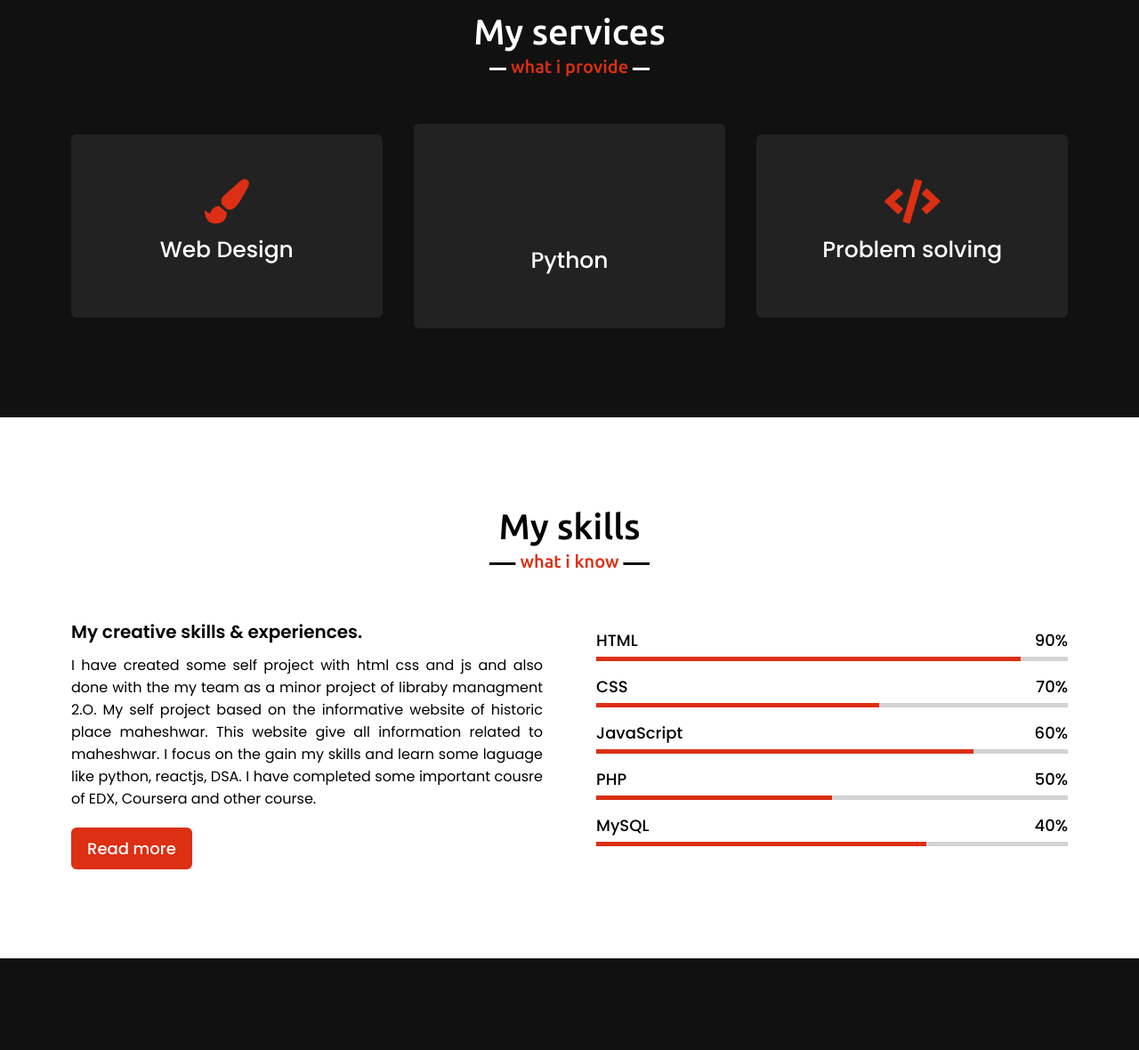
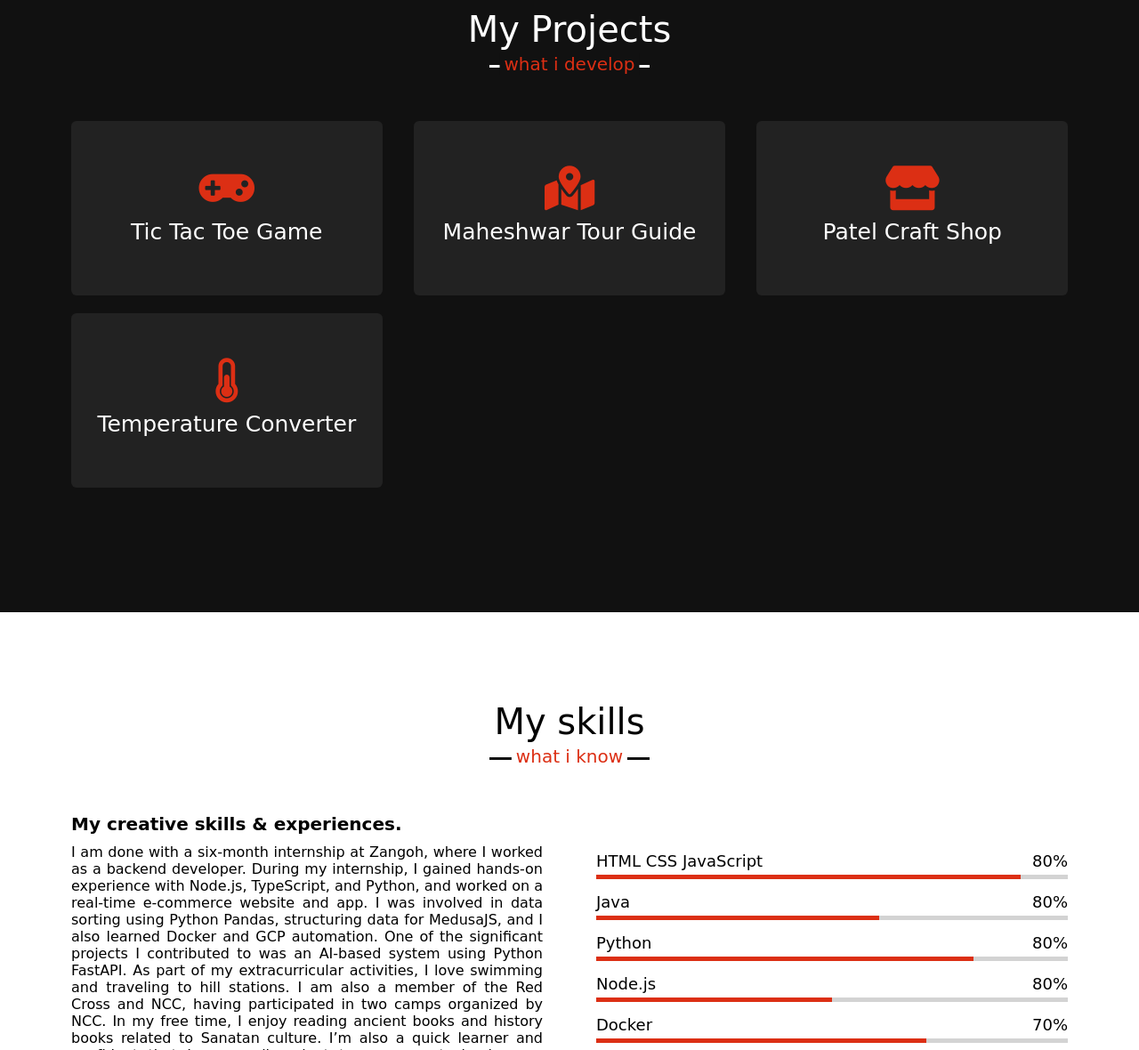
Before and after one commit to yashpatel000007/Portfolio, a plain HTML site: page index.html in a window 1280 px wide. Shown: the part 1620-2800 px from the top of the page at 89% size. Drawn offline with nearby package versions, Linux system fonts and the light colour scheme.

Commit message:
Update All Section and add hyperlinks and make clickable and responsive

```diff
--- a/index.html
+++ b/index.html
@@ -24,7 +24,7 @@
             <ul class="menu">
                 <li><a href="#home" class="menu-btn">Home</a></li>
                 <li><a href="#about" class="menu-btn">About</a></li>
-                <li><a href="#services" class="menu-btn">Services</a></li>
+                <li><a href="#services" class="menu-btn">Projects</a></li>
                 <li><a href="#skills" class="menu-btn">Skills</a></li>
                 <li><a href="#contact" class="menu-btn">Contact</a></li>
             </ul>
@@ -38,10 +38,11 @@
     <section class="home" id="home">
         <div class="max-width">
             <div class="home-content">
-                <div class="text-1">Hello, my name is</div>
+                <div class="text-1">Hello, I'm</div>
                 <div class="text-2">Yash Patel</div>
-                <div class="text-3">And I'm a <span class="typing"></span></div>
-                <a href="#">Hire me</a>
+                <div class="text-3">And I'm <span class="typing"></span></div>
+                <a href="mailto:yashpatelmaheshwar088@gmail.com?subject=Add%20Some%20Subject">Hire me</a>
+
             </div>
         </div>
     </section>
@@ -55,9 +56,10 @@
                     <img src="Screenshot_2021-05-29-16-10-11-63.jpg" alt="">
                 </div>
                 <div class="column right">
-                    <div class="text">I'm Yash and I'm a <span class="typing-2"></span></div>
-                    <p>My father name is Mr. Rajaram Patel and my Mother name is Mrs. gayatri patel. I am from Maheshwar. I have complete my higher education from Govt. ex. h. s. school maheshwar with 81 % and i am currently pursing b.tech CSE from indore institute of science and technology indore. I want to get placed into the top Multinational company. I love playing cricket and swiming in the free time and also this is my hobies. I've been working on my portfolio since 3rd year of college, but now it's time to show the world what i've got. if you'd like to learn more about me, check out my linkedln profile. You can also follow me on instagram yashpatel._.07</p>
-                    <a href="#">Download CV</a>
+                    <div class="text">I'm Yash Patel <span class="typing-2"></span></div>
+                    <p>I am from Maheshwar, Madhya Pradesh. I am 22 years old and recently graduated from Indore Institute of Science and Technology, Indore, with a degree in Computer Science and Engineering. I secured 77.6% in 10th standard, 80.8% in 12th standard, and 82.9% in graduation. During my studies, I developed strong skills in software development and technology, with technical expertise in Java, Python, Node.js, React, C, databases, Docker, Google Cloud Platform, and more. Using these skills, I developed projects such as Library Management 2.0 and an Automatic Document Scraper during my academic career, as well as a personal portfolio, a Maheshwar tourism website, a calculator, and a Tic-Tac-Toe project.</p>
+                    <a href="https://drive.google.com/file/d/1A-5A8_DHodbnKdXeQyZ16P3o_aVTWCF3/view?usp=sharing" target="_blank">See My Resume</a>
+
                 </div>
             </div>
         </div>
@@ -66,30 +68,32 @@
     <!-- services section start -->
     <section class="services" id="services">
         <div class="max-width">
-            <h2 class="title">My services</h2>
+            <h2 class="title">My Projects</h2>
             <div class="serv-content">
                 <div class="card">
-                    <div class="box">
-                        <i class="fas fa-paint-brush"></i>
-                        <div class="text">Web Design</div>
-                      <!--  <p>Lorem ipsum dolor sit amet consectetur, adipisicing elit. Rem quia sunt, quasi quo illo enim.</p>-->
+                    <div class="box" onclick="window.open('https://yashpatel000007.github.io/tictoctoe/', '_blank')">
+                        <i class="fas fa-gamepad"></i>
+                        <div class="text">Tic Tac Toe Game</div>
                     </div>
                 </div>
                 <div class="card">
-                    <div class="box">
-                        <i class="fa-python"></i>
-                        <div class="text">Python</div>
-                      <!--  <p>Lorem ipsum dolor sit amet consectetur, adipisicing elit. Rem quia sunt, quasi quo illo enim.</p>-->
+                    <div class="box" onclick="window.open('https://yashpatel000007.github.io/maheshwar/', '_blank')">
+                        <i class="fas fa-map-marked-alt"></i>
+                        <div class="text">Maheshwar Tour Guide</div>
                     </div>
                 </div>
                 <div class="card">
-                    <div class="box">
-                        <i class="fas fa-code"></i>
-                        <div class="text">Problem solving</div>
-                    <!-- <p>Lorem ipsum dolor sit amet consectetur, adipisicing elit. Rem quia sunt, quasi quo illo enim.</p>-->
+                    <div class="box" onclick="window.open('https://yashpatel000007.github.io/Patel-Craft/', '_blank')">
+                        <i class="fas fa-store"></i>
+                        <div class="text">Patel Craft Shop</div>
                     </div>
                 </div>
-               </div>
+                <div class="card">
+                    <div class="box" onclick="window.open('https://yashpatel000007.github.io/temp/', '_blank')">
+                        <i class="fas fa-thermometer-half"></i>
+                        <div class="text">Temperature Converter</div>
+                    </div>
+                </div>
             </div>
         </div>
     </section>
@@ -100,42 +104,54 @@
             <div class="skills-content">
                 <div class="column left">
                     <div class="text">My creative skills & experiences.</div>
-                    <p>I have created some self project with html css and js and also done with the my team as a minor project of libraby managment 2.O. My self project based on the informative website of historic place maheshwar. This website give all information related to maheshwar. I focus on the gain my skills and learn some laguage like python, reactjs, DSA. I have completed some important cousre of EDX, Coursera and other course.</p>
+                    <p>
+                        I am done with a six-month internship at Zangoh, where I worked as a backend developer. During my internship, I gained hands-on experience with Node.js, TypeScript, and Python, and worked on a real-time e-commerce website and app. I was involved in data sorting using Python Pandas, structuring data for MedusaJS, and I also learned Docker and GCP automation. One of the significant projects I contributed to was an AI-based system using Python FastAPI.
+
+                        As part of my extracurricular activities, I love swimming and traveling to hill stations. I am also a member of the Red Cross and NCC, having participated in two camps organized by NCC. In my free time, I enjoy reading ancient books and history books related to Sanatan culture.
+
+                        I’m also a quick learner and confident that I can easily adapt to any new technology or development too</p>
                     <a href="#">Read more</a>
                 </div>
                 <div class="column right">
                     <div class="bars">
                         <div class="info">
-                            <span>HTML</span>
-                            <span>90%</span>
+                            <span>HTML CSS JavaScript</span>
+                            <span>80%</span>
                         </div>
                         <div class="line html"></div>
                     </div>
                     <div class="bars">
                         <div class="info">
-                            <span>CSS</span>
-                            <span>70%</span>
+                            <span>Java</span>
+                            <span>80%</span>
                         </div>
                         <div class="line css"></div>
                     </div>
                     <div class="bars">
                         <div class="info">
-                            <span>JavaScript</span>
-                            <span>60%</span>
+                            <span>Python</span>
+                            <span>80%</span>
                         </div>
                         <div class="line js"></div>
                     </div>
                     <div class="bars">
                         <div class="info">
-                            <span>PHP</span>
-                            <span>50%</span>
+                            <span>Node.js</span>
+                            <span>80%</span>
                         </div>
                         <div class="line php"></div>
                     </div>
                     <div class="bars">
                         <div class="info">
-                            <span>MySQL</span>
-                            <span>40%</span>
+                            <span>Docker</span>
+                            <span>70%</span>
+                        </div>
+                        <div class="line mysql"></div>
+                    </div>
+                    <div class="bars">
+                        <div class="info">
+                            <span>Google Cloud Platform</span>
+                            <span>70%</span>
                         </div>
                         <div class="line mysql"></div>
                     </div>
@@ -174,7 +190,7 @@
                             </div>
                         </div>
                         <div class="row">
-                            <i class="fa-linkedin-in"></i>
+                            <i class="fab fa-linkedin"></i>
                             <div class="info">
                                 <div class="head">Linkedln</div>
                                 <div class="sub-title">https://www.linkedln.com/in/yash-patel-b9698021a</div>
@@ -184,25 +200,26 @@
                 </div>
                 <div class="column right">
                     <div class="text">Message me</div>
-                    <form action="#">
+                    <form action="https://formspree.io/f/xgvwrjzo" method="POST">
                         <div class="fields">
                             <div class="field name">
-                                <input type="text" placeholder="Name" required>
+                                <input type="text" name="name" placeholder="Name" required>
                             </div>
                             <div class="field email">
-                                <input type="email" placeholder="Email" required>
+                                <input type="email" name="email" placeholder="Email" required>
                             </div>
                         </div>
                         <div class="field">
-                            <input type="text" placeholder="Subject" required>
+                            <input type="text" name="subject" placeholder="Subject" required>
                         </div>
                         <div class="field textarea">
-                            <textarea cols="30" rows="10" placeholder="Message.." required></textarea>
+                            <textarea name="message" cols="30" rows="10" placeholder="Message.." required></textarea>
                         </div>
                         <div class="button-area">
                             <button type="submit">Send message</button>
                         </div>
                     </form>
+
                 </div>
             </div>
         </div>
--- a/script.js
+++ b/script.js
@@ -33,15 +33,8 @@ $(document).ready(function(){
 
     // typing text animation script
     var typed = new Typed(".typing", {
-        strings: ["Web Developer", "Programer", "Student", "Fresher"],
-        typeSpeed: 100,
-        backSpeed: 60,
-        loop: true
-    });
-
-    var typed = new Typed(".typing-2", {
-        strings: ["Web Developer", "Programer", "Student", "Fresher"],
-        typeSpeed: 100,
+        strings: ["Fresher", "Java Developer", "Python Developer", "Backend Developer"],
+        typeSpeed: 50,
         backSpeed: 60,
         loop: true
     });
--- a/style.css
+++ b/style.css
@@ -36,7 +36,7 @@ section{
     margin: auto;
 }
 .about, .services, .skills, .teams, .contact, footer{
-    font-family: 'Poppins', sans-serif;
+    font-family: 'Finger Paint', cursive;
 
 }
 .about .about-content,
@@ -55,7 +55,7 @@ section .title{
     font-weight: 500;
     margin-bottom: 60px;
     padding-bottom: 20px;
-    font-family: 'Ubuntu', sans-serif;
+    font-family: 'Finger Paint', cursive;
 }
 section .title::before{
     content: "";
@@ -84,7 +84,7 @@ section .title::after{
     width: 100%;
     z-index: 999;
     padding: 30px 0;
-    font-family: 'Ubuntu', sans-serif;
+    font-family: 'Finger Paint', cursive;
     transition: all 0.3s ease;
 }
 .navbar.sticky{
@@ -172,7 +172,7 @@ section .title::after{
     min-height: 500px;
     background-size: cover;
     background-attachment: fixed;
-    font-family: 'Ubuntu', sans-serif;
+    font-family: 'Finger Paint', cursive;
 }
 .home .max-width{
   width: 100%;
@@ -259,20 +259,35 @@ section .title::after{
 }
 
 /* services section styling */
-.services, .contact{
-    color:#fff;
+.services, .contact {
+    color: #fff;
     background: #111;
 }
+
 .services .title::before,
-.contact .title::before{
+.contact .title::before {
     background: #fff;
 }
+
 .services .title::after,
-.contact .title::after{
+.contact .title::after {
     background: #111;
-    content: "what i provide";
+    content: "what i develop";
 }
-.services .serv-content .card{
+
+.services .serv-content {
+    display: flex;
+    flex-wrap: wrap;
+    justify-content: space-between;
+    margin-bottom: 20px; /* Adds space below the row of cards */
+}
+
+.services .serv-content.center-content {
+    justify-content: center;
+    margin-top: 30px; /* Adds space above the centered card */
+}
+
+.services .serv-content .card {
     width: calc(33% - 20px);
     background: #222;
     text-align: center;
@@ -280,25 +295,32 @@ section .title::after{
     padding: 50px 25px;
     cursor: pointer;
     transition: all 0.3s ease;
+    margin-bottom: 20px;
 }
-.services .serv-content .card:hover{
+
+.services .serv-content .card:hover {
     background: rgb(220, 47, 20);
 }
-.services .serv-content .card .box{
+
+.services .serv-content .card .box {
     transition: all 0.3s ease;
 }
-.services .serv-content .card:hover .box{
+
+.services .serv-content .card:hover .box {
     transform: scale(1.05);
 }
-.services .serv-content .card i{
+
+.services .serv-content .card i {
     font-size: 50px;
     color: rgb(220, 47, 20);
     transition: color 0.3s ease;
 }
-.services .serv-content .card:hover i{
+
+.services .serv-content .card:hover i {
     color: #fff;
 }
-.services .serv-content .card .text{
+
+.services .serv-content .card .text {
     font-size: 25px;
     font-weight: 500;
     margin: 10px 0 7px 0;
@@ -439,7 +461,7 @@ section .title::after{
     outline: none;
     padding: 0 15px;
     font-size: 17px;
-    font-family: 'Poppins', sans-serif;
+    font-family: 'Finger Paint', cursive;
     transition: all 0.3s ease;
 }
 .contact .right form .field input:focus,
```
Also changed, not shown: juck.txt (deleted).
